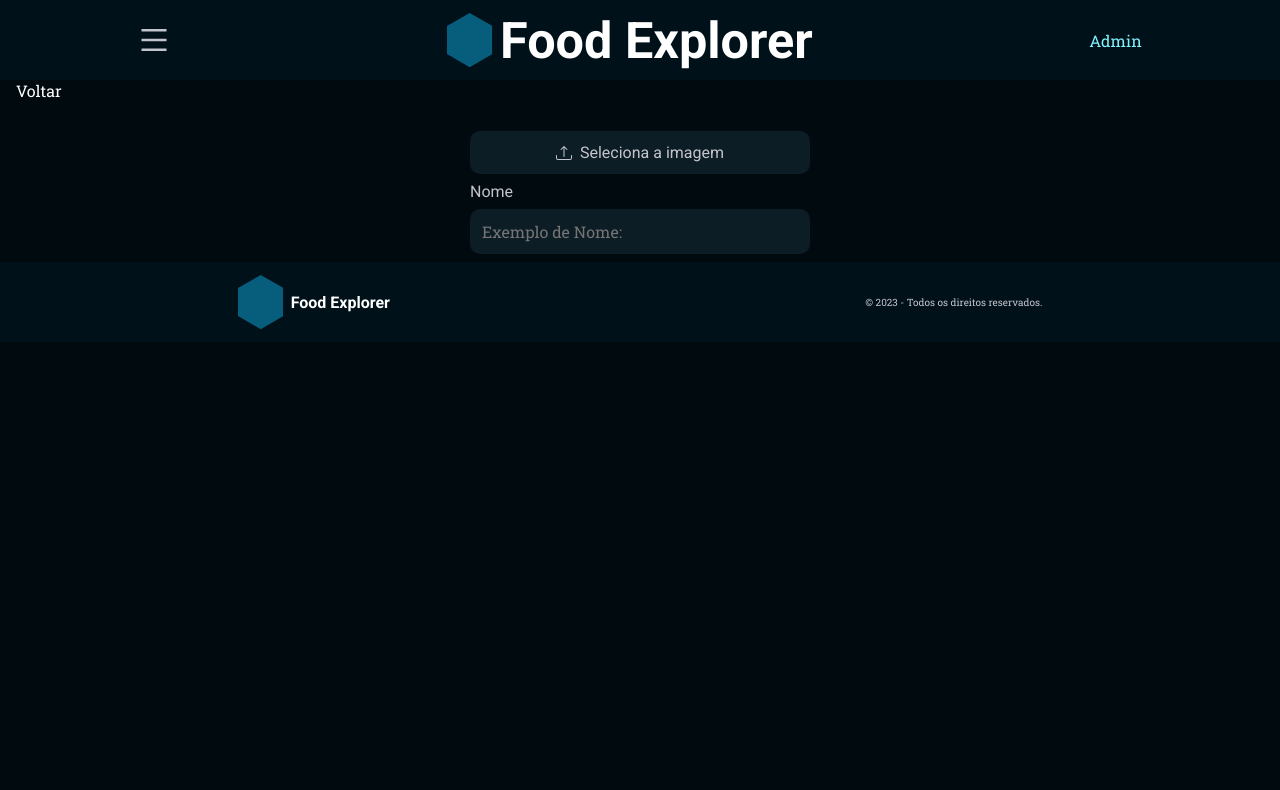
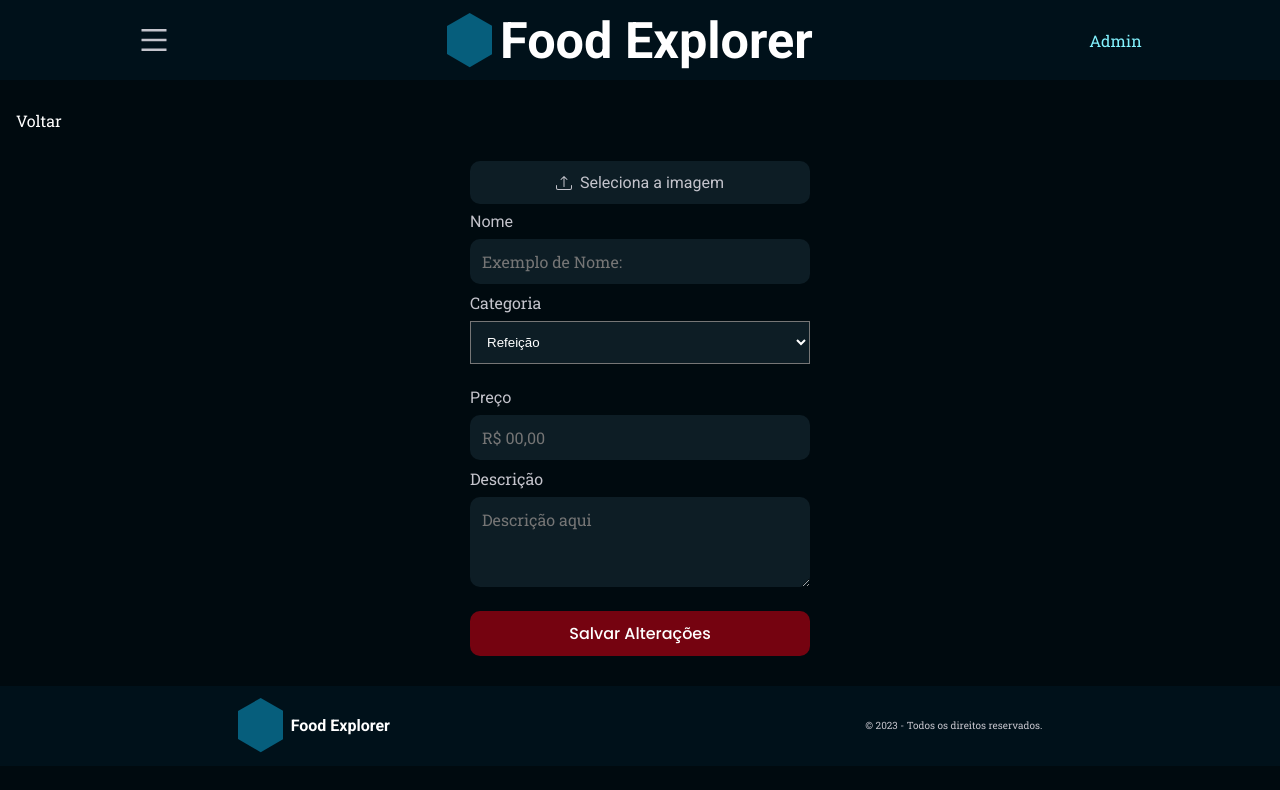
Before and after one commit to AdrielKlem/food-explorer-frontend, a React (Vite) app: page / in a window 1280 px wide. Shown: the top 790 px of the page. Built offline with nearby package versions, Linux system fonts and the light colour scheme; some icons are missing.

Commit message:
update New Page

```diff
--- a/src/pages/New/index.jsx
+++ b/src/pages/New/index.jsx
@@ -2,6 +2,7 @@ import { Container, Form, Picture } from "./styles";
 
 import { Header } from "../../components/Header"
 import { Footer } from "../../components/Footer"
+import { Button } from "../../components/Button"
 import { ButtonText } from "../../components/ButtonText"
 import { Input } from "../../components/Input"
 
@@ -57,6 +58,33 @@ export function New() {
                     name={"Nome"}
                     placeholder={"Exemplo de Nome: "}
                 />
+                <div className="category">
+                    <label for="escolha">Categoria</label>
+                    <select id="escolha" name="escolha">
+                        <option value="meal">Refeição</option>
+                        <option value="dessert">Sobremesa</option>
+                        <option value="snack">Lanche</option>
+                    </select>
+                </div>
+                <Input
+                    name={"Preço"}
+                    placeholder={"R$ 00,00"}
+                    type={"Number"}
+                />
+                <div className="desc">
+                    <label htmlFor="Description">
+                        Descrição
+                    </label>
+                    <textarea
+                        name={"Description"}
+                        placeholder={"Descrição aqui"}
+                        type={"textarea"}
+                        >
+                    </textarea>
+                </div>
+                <Button
+                    title={"Salvar Alterações"}
+                />
              </Form>
             <Footer />
         </Container>
--- a/src/pages/New/styles.js
+++ b/src/pages/New/styles.js
@@ -1,18 +1,74 @@
 import styled from "styled-components";
 
 export const Container = styled.div`
-
+    header {
+        margin: 3rem 2rem  0 0;
+    }
 `
 
 export const Form = styled.form`
     max-width: 340px;
-    margin: 30px auto 0;
+    margin: 30px auto;
 
     > div:nth-child(3) {
         margin-bottom: 24px;
     }
+
+    .category {
+        display: flex;
+        flex-direction: column;
+        gap: 0.8rem;
+
+        font-size: clamp(0.8rem, 2vw + 0.6rem, 1.6rem);
+
+        select {
+
+            background-color: ${({ theme }) => theme.COLORS.DARK_900};
+            color: ${({ theme }) => theme.COLORS.LIGHT_100};
+
+            padding: 1.2rem;
+
+            &:focus {
+                border-color: #007bff;
+                box-shadow: 0 0 5px rgba(0, 123, 255, 0.5);
+            }
+
+            &:blur {
+                outline: none;
+                border: none;
+            }
+        }
+    }
+
+    .desc {
+        font-size: clamp(0.8rem, 2vw + 0.6rem, 1.6rem);
+
+        display: flex;
+        flex-direction: column;
+        gap: 0.8rem;
+
+        margin-bottom: 2.4rem;
+
+        textarea {
+
+            background-color: ${({ theme }) => theme.COLORS.DARK_900};
+            color: ${({ theme }) => theme.COLORS.LIGHT_100};
+
+            width: 100%;
+            height: 9rem;
+            padding: 1.2rem;
+
+            border: 0;
+            border-radius: 1rem;
+            font-size: clamp(0.8rem, 1vw + 0.6rem, 1.6rem);
+
+
+            &:placeholder {
+                color: ${({ theme }) => theme.COLORS.LIGHT_500};
+            }
+        }
+    }
 `
-
 
 export const Picture = styled.div`
     display: flex;
```
